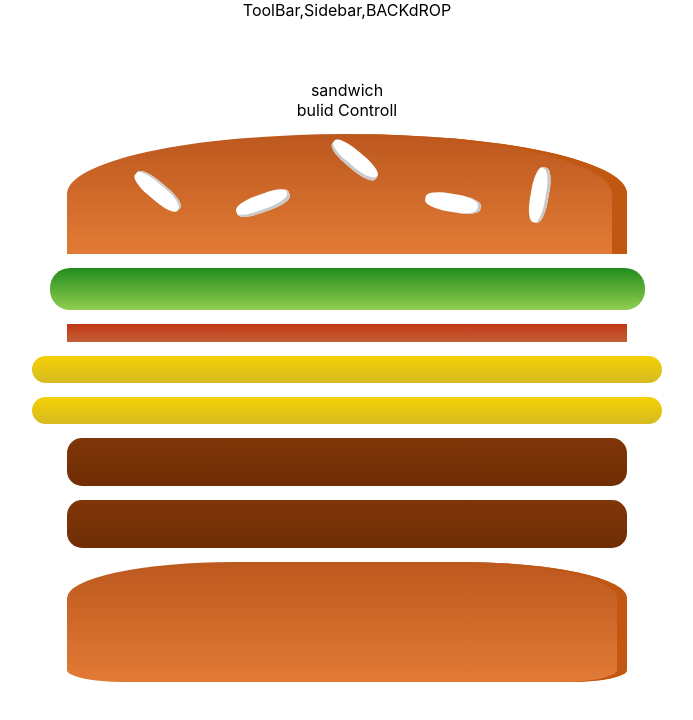
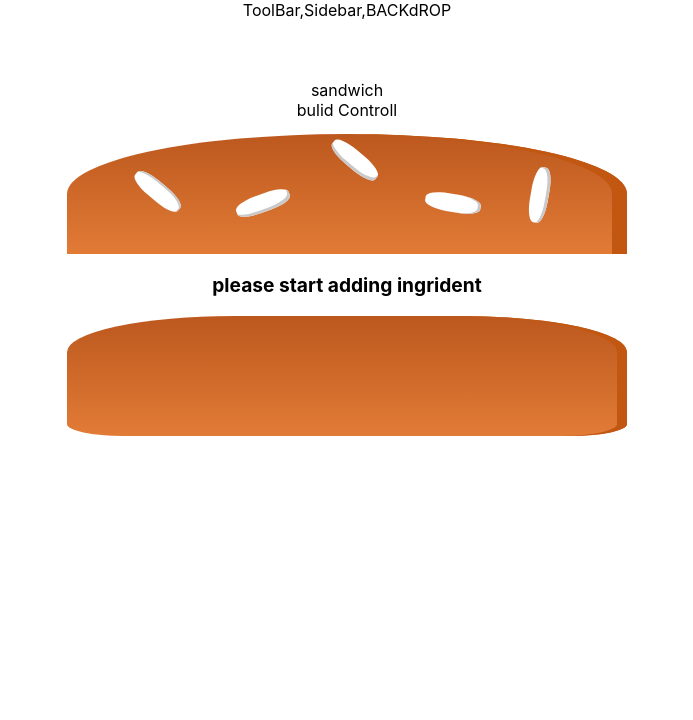
Before and after one commit to pooyafils/sandwich-shop, a React (Create React App) app: page / in a window 1280 px wide. Shown: the top 720 px of the page, without its empty margins (293-986 px from the left). Built offline with nearby package versions, Linux system fonts and the light colour scheme.

Commit message:
adding reduce method

```diff
--- a/src/component/sandwich/Sandwich.js
+++ b/src/component/sandwich/Sandwich.js
@@ -2,8 +2,17 @@ import React from 'react'
 import classes from './TheSandwich.module.css'
 import SandwichIngredient from "./sandwichingridient/SandwichIngredient";
 const Sandwich=(props)=>{
-    const trasformedIngrident=Object.keys(props.ingredients)
-    .map(igKey=>{return[...Array(props.ingredients[igKey])].map((_,i)=>{ return <SandwichIngredient key={igKey+i} type={igKey}/>})})
+    let trasformedIngrident=Object.keys(props.ingredients)
+    .map(igKey=>{return[...Array(props.ingredients[igKey])]
+        .map((_,i)=>{
+            return <SandwichIngredient key={igKey+i} type={igKey}/>})})
+        .reduce((arr,el)=>{
+            return arr.concat(el)
+        },[])
+    if(trasformedIngrident.length===0){
+        trasformedIngrident=<p>please start adding ingrident</p>
+    }
+    console.log(trasformedIngrident)
  return(
      <div className={classes.Burger}>
          <SandwichIngredient type="bread-top"/>
--- a/src/containers/sandwich/SandwichBulider.js
+++ b/src/containers/sandwich/SandwichBulider.js
@@ -8,10 +8,10 @@ class sandwichBuilder extends Component{
     }*/
     state={
         ingredient:{
-            salad:1,
-            bacon:1,
-            cheese:2,
-            meat:2
+           salad:0,
+            bacon:0,
+            cheese:0,
+            meat:0
         }
     }
 render() {
```
